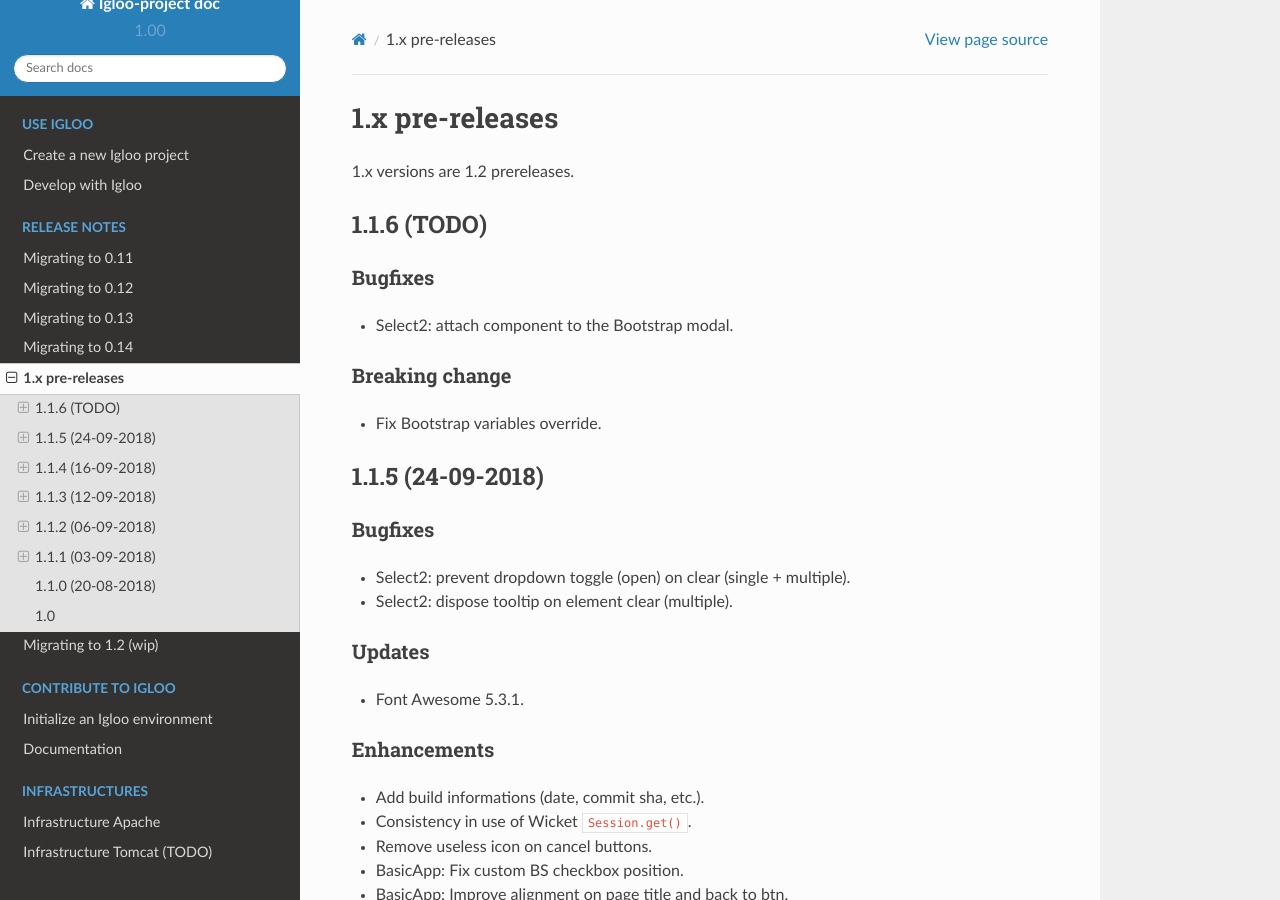
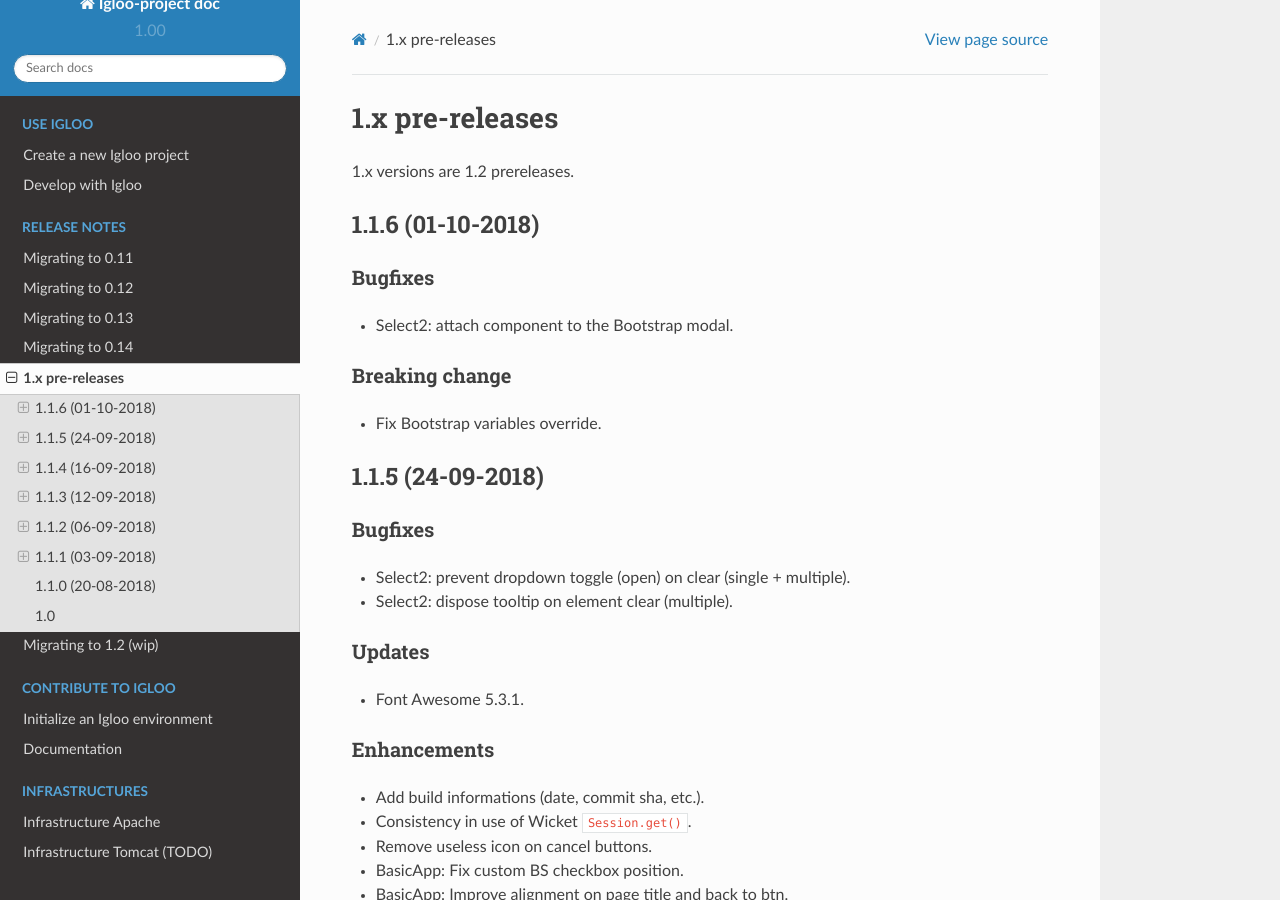
Before and after one commit to igloo-project/igloo-doc, a Sphinx documentation site: the page built from source/release-notes/1.x.rst, in a window 1280 px wide and 900 px high. Built offline with Sphinx 7.4.7 and the Read the Docs theme 2.0.0, drawn with Linux system fonts in a browser that asks for light colours.

Commit message:
1.1.6: update release notes

```diff
--- a/source/release-notes/1.x.rst
+++ b/source/release-notes/1.x.rst
@@ -6,7 +6,7 @@
 
 .. _v1.1.6:
 
-1.1.6 (TODO)
+1.1.6 (01-10-2018)
 ##################
 
 Bugfixes
```
